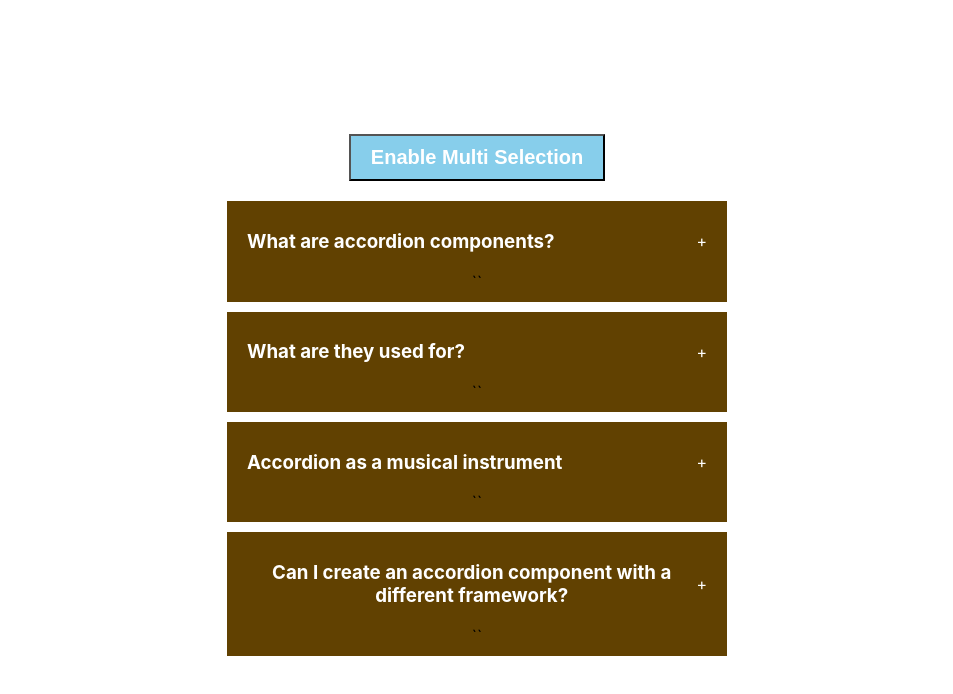
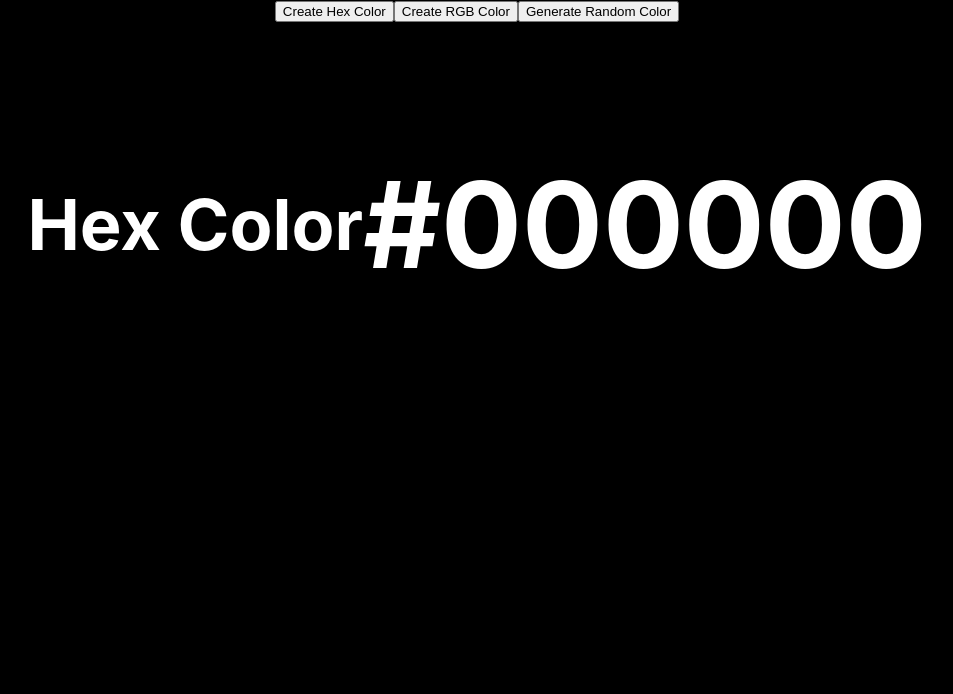
Before and after one commit to milanbasakhora/accordion, a React (Create React App) app: page / in a window 1280 px wide. Shown: the top 694 px of the page, without its empty margins (163-1116 px from the left). Built offline with nearby package versions, Linux system fonts and the light colour scheme.

Commit message:
random-color generator

```diff
--- a/src/App.js
+++ b/src/App.js
@@ -1,12 +1,16 @@
 import logo from "./logo.svg";
 import "./App.css";
 import Accordian from "./components/accordian";
+import RandomColor from "./components/random-color";
 
 function App() {
   return (
     <div className="App">
       {/* Accordian Component */}
-      <Accordian/>
+      {/* <Accordian/>  */}
+
+      {/* Random Color Generator */}
+      <RandomColor/>
     </div>
   );
 }
--- /dev/null
+++ b/src/components/random-color/index.jsx
@@ -0,0 +1,60 @@
+import { useState } from "react";
+
+export default function RandomColor() {
+  const [typeOfColor, setTypeOfColor] = useState("hex");
+  const [color, setColor] = useState("#000000");
+
+  function randomColorUtility(length) {
+    return Math.floor(Math.random() * length);
+  }
+
+  function handleCreateRandomHexColor() {
+    // #123445
+    const hex = [0, 1, 2, 3, 4, 5, 6, 7, 8, 9, "A", "B", "C", "D", "E", "F"];
+    let hexColor = "#";
+    for (let i = 0; i < 6; i++) {
+      hexColor += hex[randomColorUtility(hex.length)];
+    }
+    // console.log(hexColor);
+    setColor(hexColor);
+  }
+
+  function handleCreateRandomRgbColor() {
+    const r = randomColorUtility(256);
+    const g = randomColorUtility(256);
+    const b = randomColorUtility(256);
+    setColor(`rgb${r},${g}, ${b}`);
+  }
+
+  return (
+    <div
+      style={{
+        width: "100vw",
+        height: "100vh",
+        background: color,
+      }}>
+      <button onClick={() => setTypeOfColor("hex")}>Create Hex Color</button>
+      <button onClick={() => setTypeOfColor("rgb")}>Create RGB Color</button>
+      <button
+        onClick={
+          typeOfColor === "hex"
+            ? handleCreateRandomHexColor
+            : handleCreateRandomRgbColor
+        }>
+        Generate Random Color
+      </button>
+      <div
+        style={{
+          display: "flex",
+          justifyContent: "center",
+          alignItems: "center",
+          color: "#fff",
+          fontSize: "60px",
+          marginTop: "50px",
+        }}>
+            <h3>{typeOfColor === "rgb"? "RGB Color" : "Hex Color"}</h3>
+            <h1>{color}</h1>
+        </div>
+    </div>
+  );
+}
```
